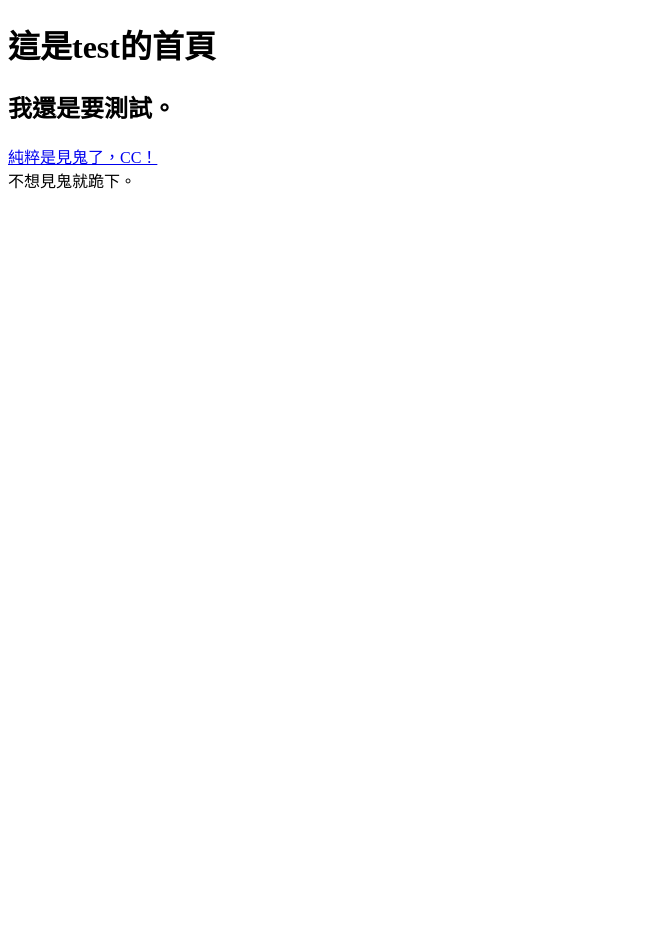
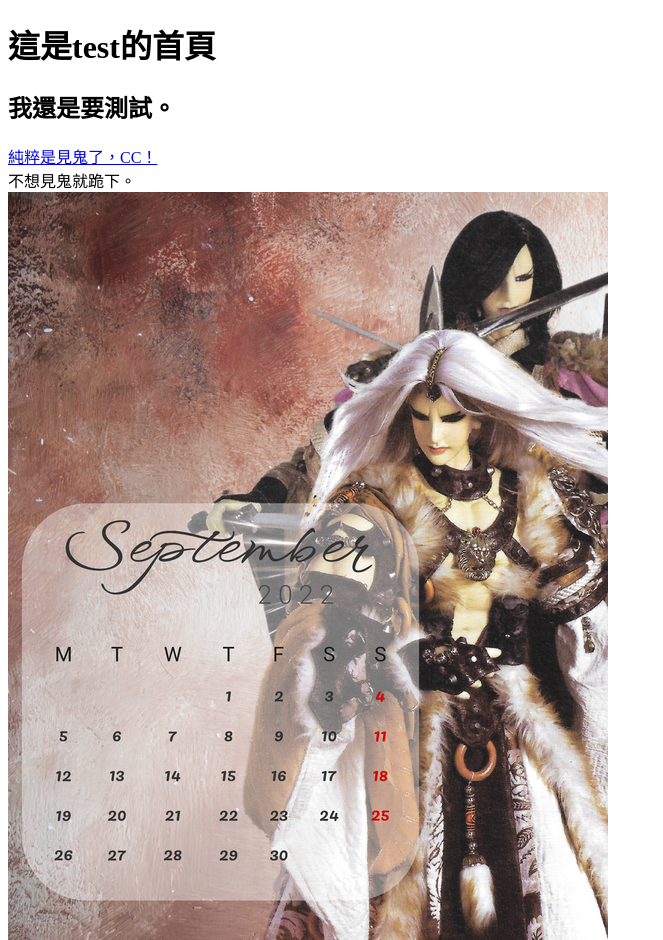
Before and after one commit to yiwuyu1997/test, a plain HTML site: page index.html in a window 1280 px wide. Shown: the whole page, without its empty margins (0-663 px from the left). Before the commit the page ends 800 px from the top, so only its background shows below. Drawn offline with Linux system fonts and the light colour scheme.

Commit message:
Update index.html

```diff
--- a/index.html
+++ b/index.html
@@ -6,6 +6,6 @@
 <body>
   <h1>這是test的首頁</h1>
   <h2>我還是要測試。</h2>
-  <p><a href="./cc.html">純粹是見鬼了，CC！</a><br />不想見鬼就跪下。</p>
+  <p><a href="./cc.html">純粹是見鬼了，CC！</a><br />不想見鬼就跪下。<br /><img src="./2022-09_600x748.png" /></p>
 </body>
 </html>
```
